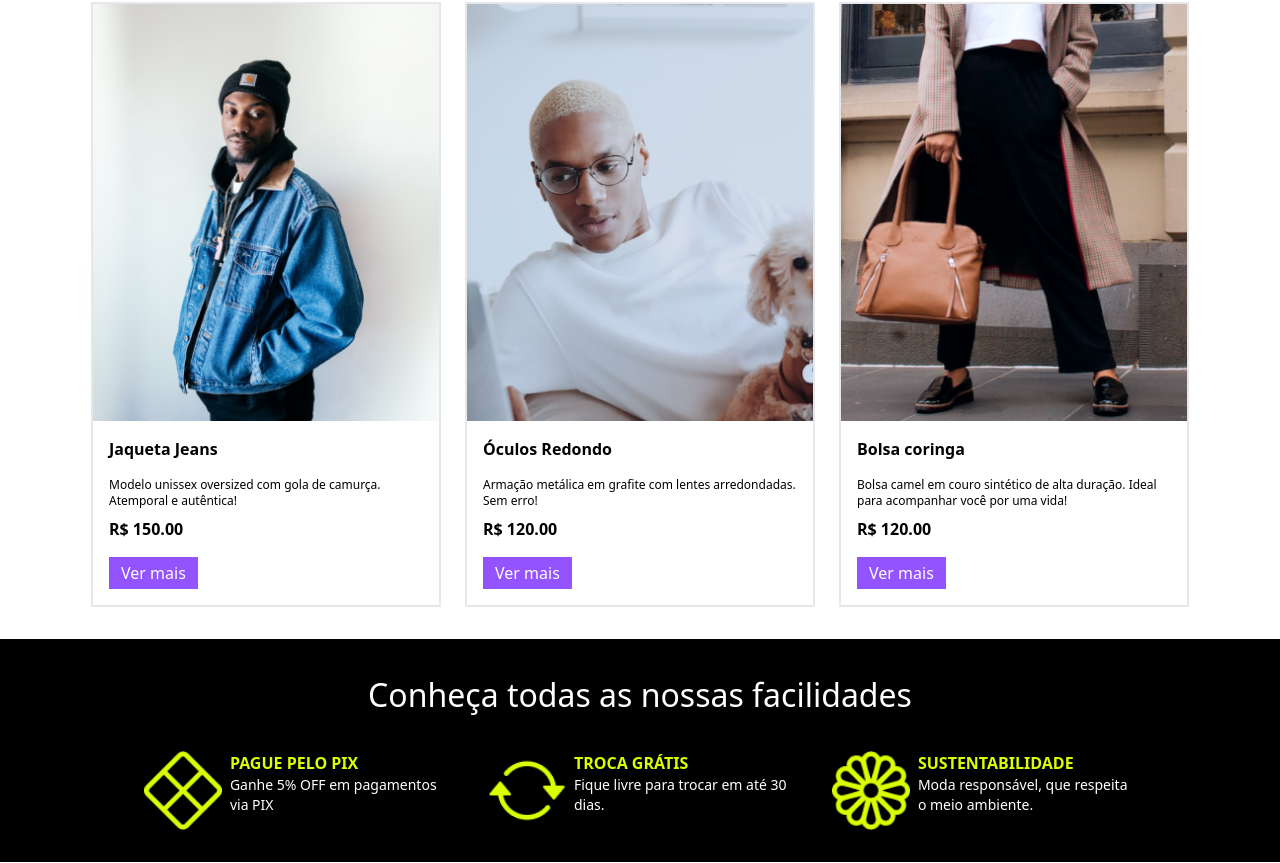
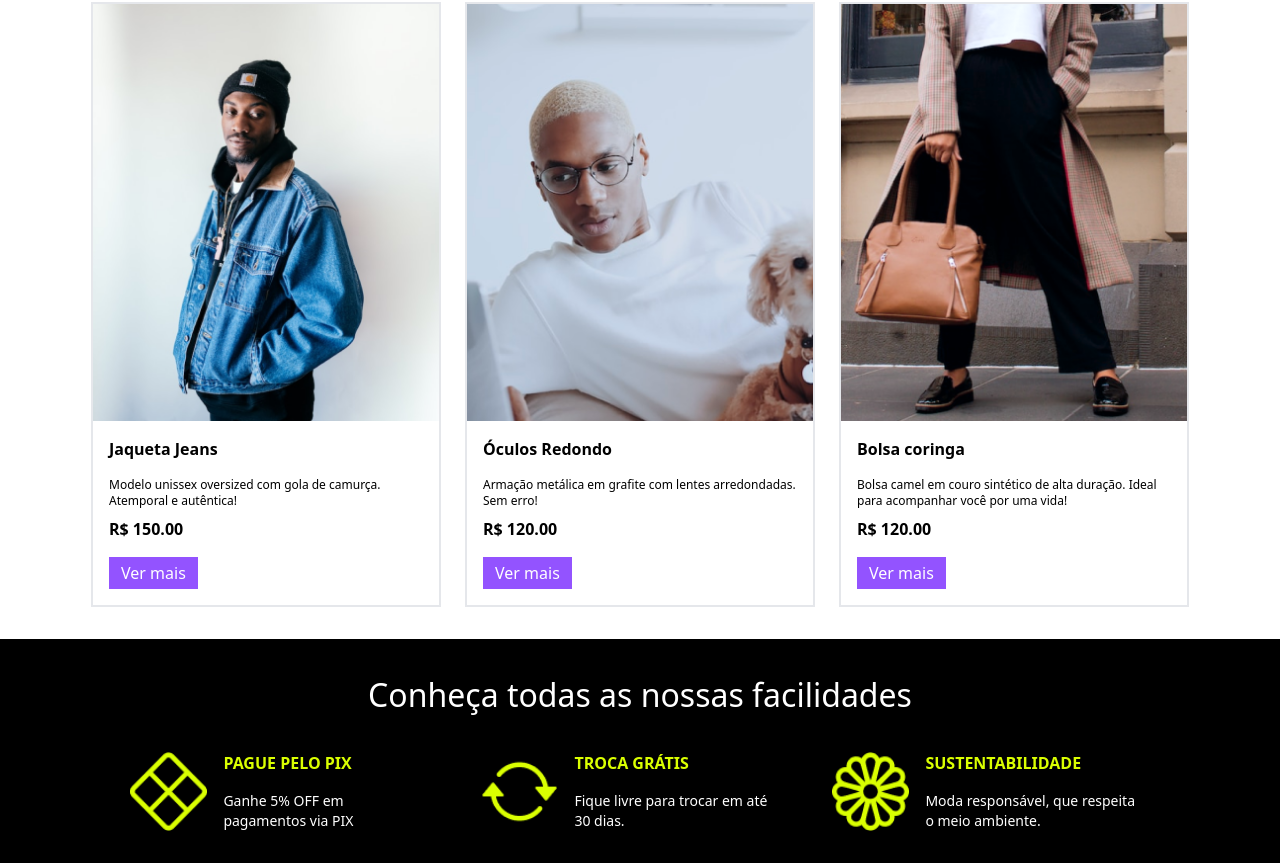
Before and after one commit to brantesdavi/Meteora, an Angular app: page / in a window 1280 px wide. Shown: the part 1570-2433 px from the top of the page. Built offline with nearby package versions, Linux system fonts and the light colour scheme.

Commit message:
feat: ultimos ajustes facilities

```diff
--- a/src/app/components/facilities/facilities.component.html
+++ b/src/app/components/facilities/facilities.component.html
@@ -1,29 +1,29 @@
 <div class="w-full flex justify-center bg-black py-8">
   <div class="w-1110">
-    <span class="w-full flex justify-center text-white text-32 font-normal mb-8">
+    <span class="w-full flex justify-center text-white text-32 font-normal mb-8 text-center">
       Conheça todas as nossas facilidades
     </span>
     <div class="flex justify-center">
-      <div class="grid lg:grid-cols-3 sm:grid-cols-1 gap-10">
-        <div class="w-304 h-79 flex items-center">
-          <img src="../../../assets/facilities/x-diamond (2).png" class="h-full">
-          <div class="h-full ml-2 flex flex-col">
+      <div class="grid lg:grid-cols-3 sm:grid-cols-1 gap-8 h">
+        <div class="w-319 flex items-center">
+          <img src="../../../assets/facilities/x-diamond (2).png" class="sm:h-79 h-56 ">
+          <div class="sm:h-full h-79 ml-2 grid grid-rows-2 ml-4">
             <strong class="text-primaryColor">PAGUE PELO PIX</strong>
-            <span class="text-sm text-white">Ganhe 5% OFF em pagamentos via PIX</span>
+            <span class="text-sm text-white">Ganhe 5% OFF em<br /> pagamentos via PIX</span>
           </div>
         </div>
-        <div class="w-304 flex items-center">
-          <img src="../../../assets/facilities/arrow-repeat (2).png" class="h-full">
-          <div class="h-full ml-2 flex flex-col">
+        <div class="w-319 flex items-center">
+          <img src="../../../assets/facilities/arrow-repeat (2).png" class="sm:h-79 h-56 ">
+          <div class="sm:h-full h-79 ml-2 grid grid-rows-2 ml-4">
             <strong class="text-primaryColor">TROCA GRÁTIS</strong>
-            <span class="text-sm text-white">Fique livre para trocar em até 30 dias.</span>
+            <span class="text-sm text-white">Fique livre para trocar em até<br />30 dias.</span>
           </div>
         </div>
-        <div class="w-304 flex items-center">
-          <img src="../../../assets/facilities/flower1 (3).png" class="h-full">
-          <div class="h-full ml-2 flex flex-col">
+        <div class="w-319 flex items-center">
+          <img src="../../../assets/facilities/flower1 (3).png" class="sm:h-79 h-56 ">
+          <div class="sm:h-full h-79 ml-2 grid grid-rows-2 ml-4">
             <strong class="text-primaryColor">SUSTENTABILIDADE</strong>
-            <span class="text-sm text-white">Moda responsável, que respeita o meio ambiente.</span>
+            <span class="text-sm text-white">Moda responsável, que respeita<br />o meio ambiente.</span>
           </div>
         </div>
       </div>
--- a/tailwind.config.js
+++ b/tailwind.config.js
@@ -24,12 +24,15 @@ module.exports = {
         '330': '330px',
         '350': '350px',
         '304': '304px',
+        '319': '319px',
         '690': '690px',
         '1110': '1110px',
 
       },
       height:{
-        '79': '79px'
+        '56': '56px',
+        '79': '79px',
+        '301': '301px',
       }
     },
   },
```
